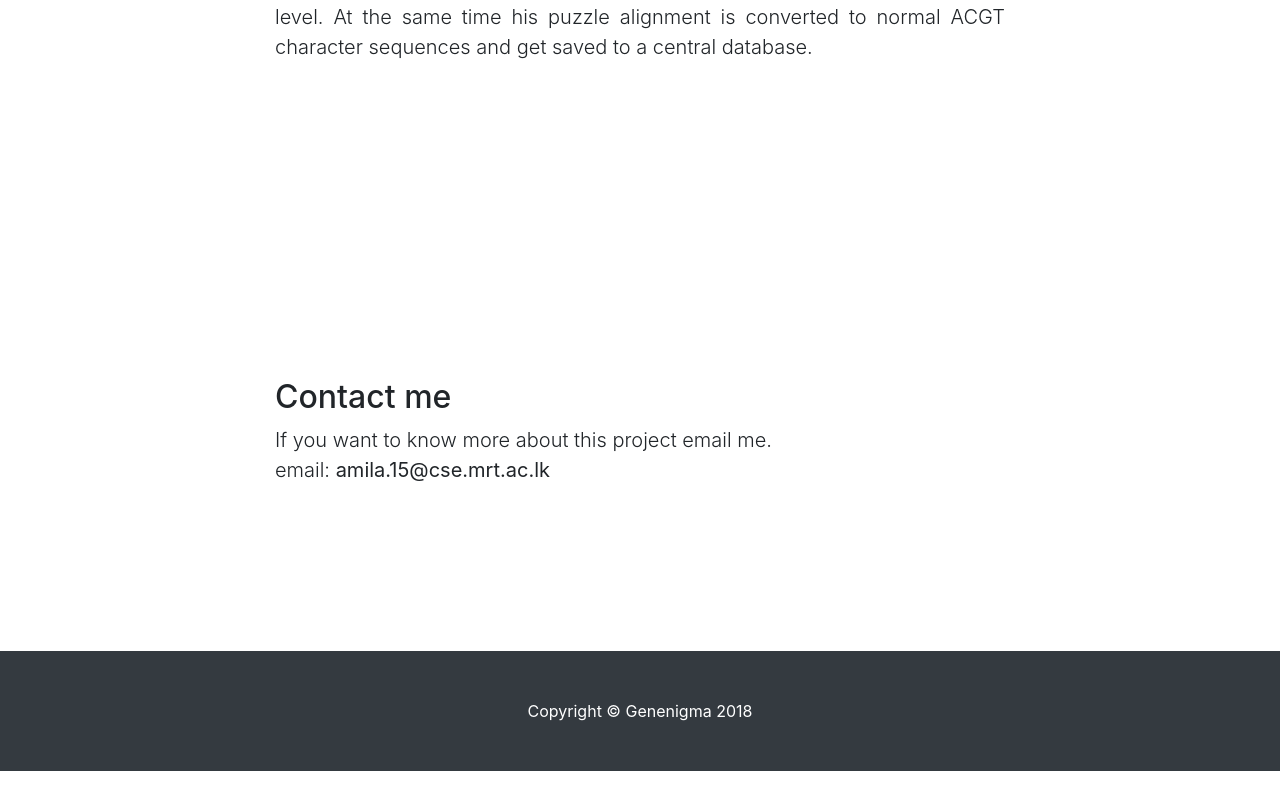
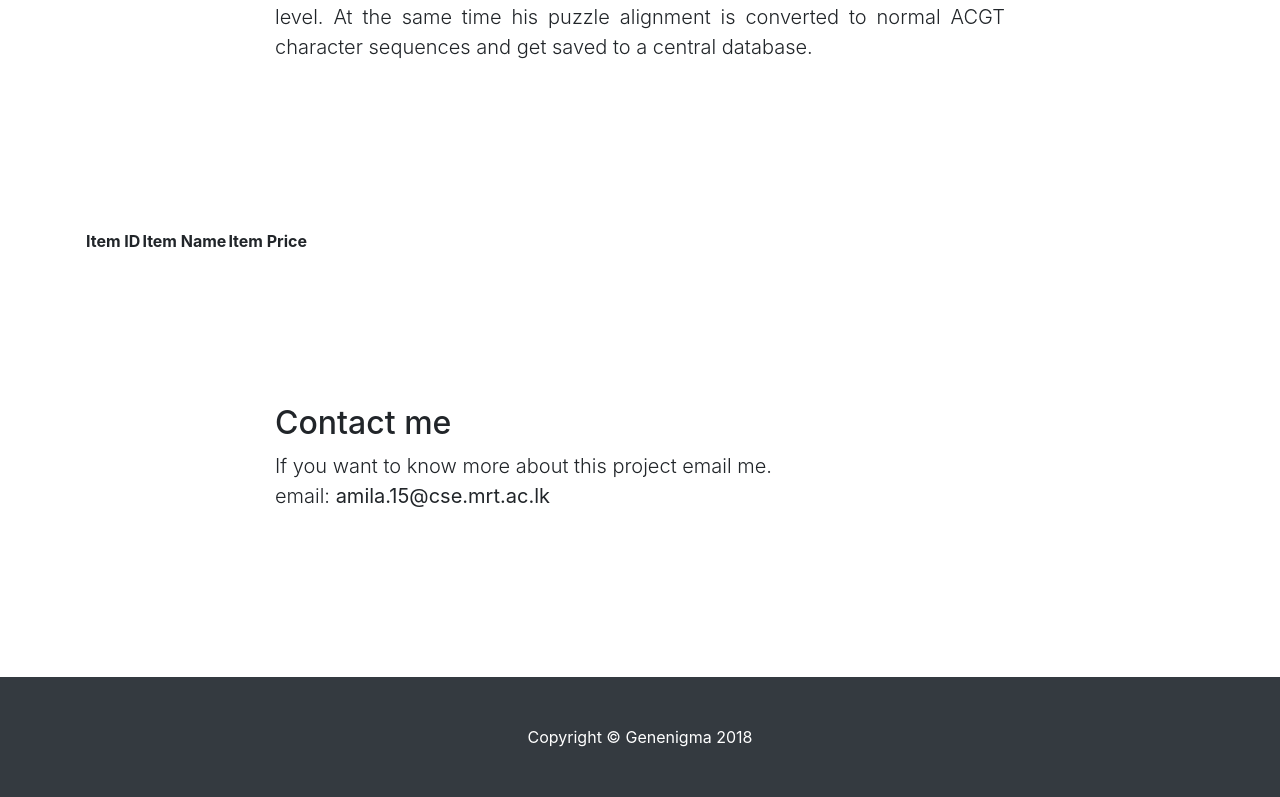
Before and after one commit to Amila-Rukshan/Amila-Rukshan.github.io, a website with bundled scripts: page index.html in a window 1280 px wide. Shown: the part 1100-1897 px from the top of the page. Before the commit the page ends 1871 px from the top, so only its background shows below. Built offline with nearby package versions, Linux system fonts and the light colour scheme.

Commit message:
Update index.html

```diff
--- a/index.html
+++ b/index.html
@@ -60,6 +60,18 @@
       </div>
     </section>
 
+    <div class="container">
+        <table id="table" data-height="460">
+        <thead>
+            <tr>
+                <th data-field="id">Item ID</th>
+                <th data-field="name">Item Name</th>
+                <th data-field="price">Item Price</th>
+            </tr>
+        </thead>
+    </table>
+    </div>
+
     <section id="contact">
       <div class="container">
         <div class="row">
```
